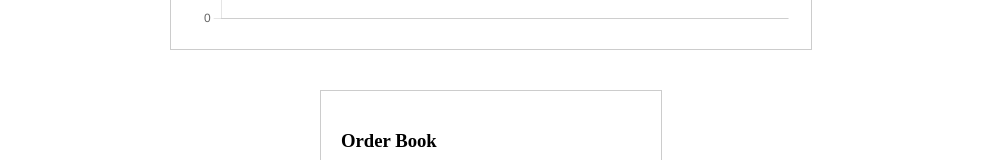
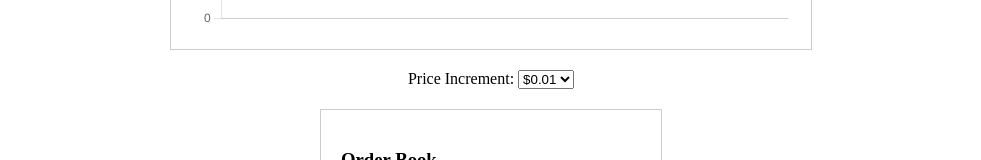
Before and after one commit to aldabbasy/crypto-trading-app, a React (Create React App) app: page / in a window 1280 px wide. Shown: the part 755-915 px from the top of the page, without its empty margins (149-1130 px from the left). Built offline with nearby package versions, Linux system fonts and the light colour scheme; no server answers.

Commit message:
chore: bonus aggregate order book

```diff
--- a/src/App.js
+++ b/src/App.js
@@ -4,6 +4,7 @@ import OrderBook from './components/OrderBook';
 import CurrencySelector from './components/CurrencySelector';
 import SettingsModal from './components/SettingsModal';
 import TikcerWidgets from './components/TikcerWidgets';
+import PriceIncrementSelector from './components/PriceIncrementSelector';
 
 const AppContainer = styled.div`
 	display: flex;
@@ -21,6 +22,7 @@ const HeaderContainer = styled.div`
 
 function App() {
 	const [selectedPair, setSelectedPair] = useState('BTC-USD');
+	const [increment, setIncrement] = useState(0.01);
 
 	const [settings, setSettings] = useState({
 		updateInterval: 5000,
@@ -52,10 +54,17 @@ function App() {
 				selectedPair={selectedPair}
 			/>
 			{settings.showOrderBook && (
-				<OrderBook
-					selectedPair={selectedPair}
-					updateInterval={settings.updateInterval}
-				/>
+				<>
+					<PriceIncrementSelector
+						increment={increment}
+						setIncrement={setIncrement}
+					/>
+					<OrderBook
+						selectedPair={selectedPair}
+						updateInterval={settings.updateInterval}
+						increment={increment}
+					/>
+				</>
 			)}
 		</AppContainer>
 	);
--- a/src/components/OrderBook.js
+++ b/src/components/OrderBook.js
@@ -1,4 +1,4 @@
-import React, { useEffect, useState } from 'react';
+import React, { useEffect, useState, useCallback } from 'react';
 import styled from 'styled-components';
 import axios from 'axios';
 
@@ -20,7 +20,7 @@ const OrderItem = styled.li`
 	margin-bottom: 5px;
 `;
 
-const OrderBook = ({ selectedPair }) => {
+const OrderBook = ({ selectedPair, increment }) => {
 	const [orderBook, setOrderBook] = useState({ bids: [], asks: [] });
 
 	useEffect(() => {
@@ -29,9 +29,20 @@ const OrderBook = ({ selectedPair }) => {
 				const response = await axios.get(
 					`https://api.pro.coinbase.com/products/${selectedPair}/book?level=2`
 				);
+
+				// Aggregate the data based on the selected increment
+				const aggregatedBids = aggregateOrderBookData(
+					response.data.bids.slice(0, 10),
+					increment
+				);
+				const aggregatedAsks = aggregateOrderBookData(
+					response.data.asks.slice(0, 10),
+					increment
+				);
+
 				setOrderBook({
-					bids: response.data.bids.slice(0, 10),
-					asks: response.data.asks.slice(0, 10),
+					bids: aggregatedBids,
+					asks: aggregatedAsks,
 				});
 			} catch (error) {
 				console.error('Error fetching order book data:', error);
@@ -42,26 +53,42 @@ const OrderBook = ({ selectedPair }) => {
 		const intervalId = setInterval(fetchOrderBook, 5000);
 
 		return () => clearInterval(intervalId);
-	}, [selectedPair]);
+	}, [increment, selectedPair]);
+
+	const aggregateOrderBookData = useCallback((orderBookData, increment) => {
+		return Object.values(
+			orderBookData.reduce((aggregatedData, order) => {
+				const aggregatedPrice = Math.floor(order?.[0] / increment) * increment;
+				if (!aggregatedData[aggregatedPrice]) {
+					aggregatedData[aggregatedPrice] = {
+						price: aggregatedPrice,
+						quantity: 0,
+					};
+				}
+				aggregatedData[aggregatedPrice].quantity += order?.[2];
+				return aggregatedData;
+			}, {})
+		);
+	}, []);
 
 	return (
 		<WidgetContainer>
 			<h3>Order Book</h3>
 			<OrderList>
 				<h4>Bids</h4>
-				{orderBook.bids.map(([price, quantity], index) => (
+				{orderBook?.bids?.map((data, index) => (
 					<OrderItem key={index}>
-						<span>{price}</span>
-						<span>{quantity}</span>
+						<span>Price: {data?.price?.toFixed(3)}</span>
+						<span>Quantity: {data?.quantity}</span>
 					</OrderItem>
 				))}
 			</OrderList>
 			<OrderList>
 				<h4>Asks</h4>
-				{orderBook.asks.map(([price, quantity], index) => (
+				{orderBook?.asks?.map((data, index) => (
 					<OrderItem key={index}>
-						<span>{price}</span>
-						<span>{quantity}</span>
+						<span>Price: {data?.price?.toFixed(3)}</span>
+						<span>Quantity: {data?.quantity}</span>
 					</OrderItem>
 				))}
 			</OrderList>
--- /dev/null
+++ b/src/components/PriceIncrementSelector.js
@@ -0,0 +1,22 @@
+import React from 'react';
+
+const PriceIncrementSelector = ({ increment, setIncrement }) => {
+	return (
+		<div>
+			<label htmlFor='increment'>Price Increment: </label>
+			<select
+				id='increment'
+				value={increment}
+				onChange={(e) => setIncrement(Number(e.target.value))}
+			>
+				<option value={0.01}>$0.01</option>
+				<option value={0.05}>$0.05</option>
+				<option value={0.1}>$0.10</option>
+				<option value={0.5}>$0.50</option>
+				<option value={1.0}>$1.00</option>
+			</select>
+		</div>
+	);
+};
+
+export default PriceIncrementSelector;
```
